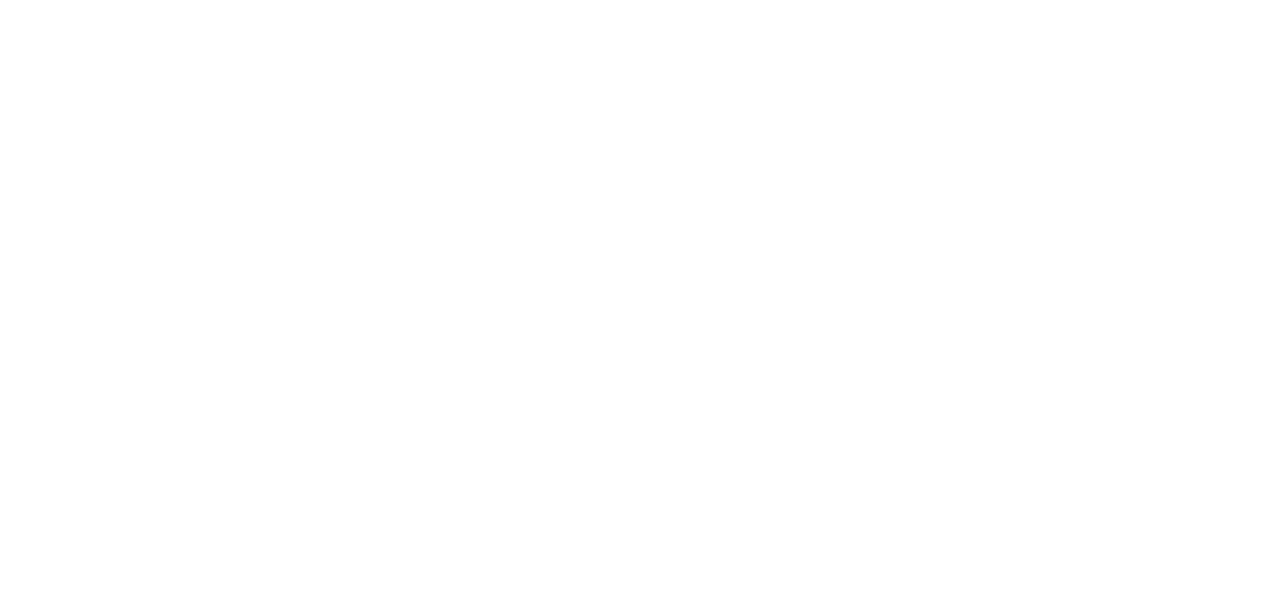
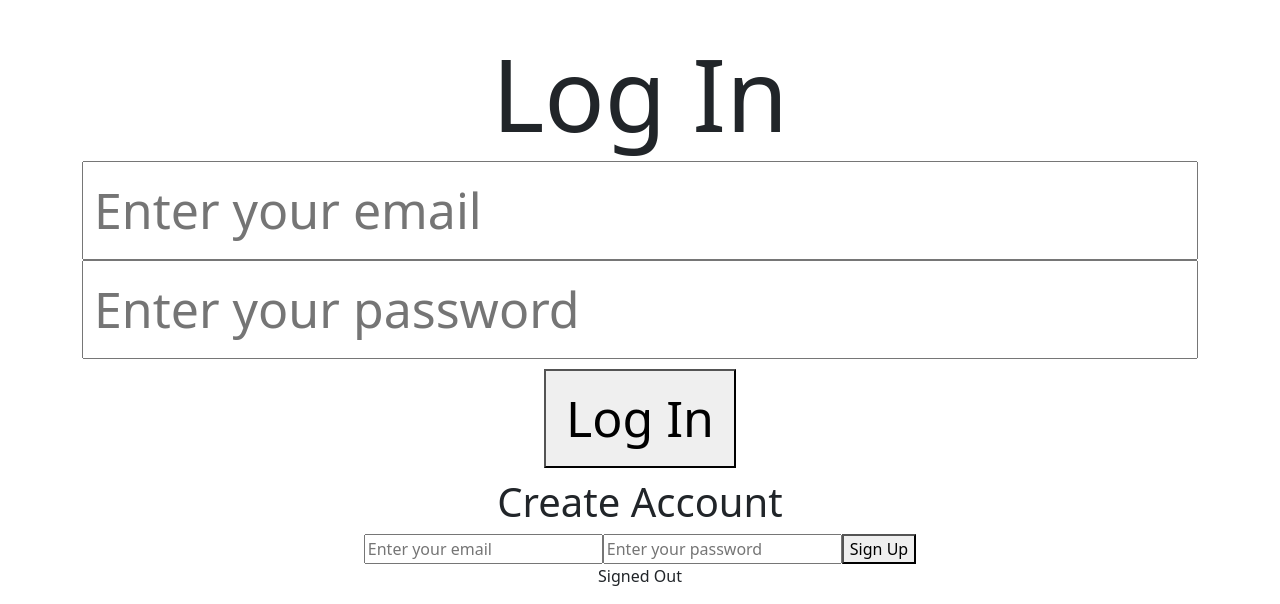
Before and after one commit to diegolorenzo12/HealthHub_MediHacks_2023, a React (Create React App) app in the folder Client/: page /signIn in a window 1280 px wide. Shown: the part 525-1129 px from the top of the page. Before the commit the page ends 800 px from the top, so only its background shows below. Built offline with nearby package versions, Linux system fonts and the light colour scheme; no server answers.

Commit message:
sing in/log in auth

```diff
--- a/Client/package.json
+++ b/Client/package.json
@@ -6,6 +6,7 @@
     "@testing-library/jest-dom": "^5.17.0",
     "@testing-library/react": "^13.4.0",
     "@testing-library/user-event": "^13.5.0",
+    "bootstrap": "^5.3.1",
     "firebase": "^10.3.1",
     "react": "^18.2.0",
     "react-dom": "^18.2.0",
--- a/Client/src/App.css
+++ b/Client/src/App.css
@@ -0,0 +1,38 @@
+.App {
+    text-align: center;
+  }
+
+  .App-logo {
+    height: 40vmin;
+    pointer-events: none;
+  }
+
+  @media (prefers-reduced-motion: no-preference) {
+    .App-logo {
+      animation: App-logo-spin infinite 20s linear;
+    }
+  }
+
+  .App-header {
+    background-color: #282c34;
+    min-height: 100vh;
+    display: flex;
+    flex-direction: column;
+    align-items: center;
+    justify-content: center;
+    font-size: calc(10px + 2vmin);
+    color: white;
+  }
+
+  .App-link {
+    color: #61dafb;
+  }
+
+  @keyframes App-logo-spin {
+    from {
+      transform: rotate(0deg);
+    }
+    to {
+      transform: rotate(360deg);
+    }
+  }
--- a/Client/src/App.js
+++ b/Client/src/App.js
@@ -1,7 +1,16 @@
-import "./App.css";
+import './App.css';
+import SignIn from './components/auth/SignIn';
+import SignUp from './components/auth/SignUp';
+import AuthDetails from './components/AuthDetails';
 
 function App() {
-  return <div className="App"></div>;
+  return (
+    <div className="App">
+      <SignIn />
+      <SignUp />
+      <AuthDetails />
+    </div>
+  );
 }
 
 export default App;
--- /dev/null
+++ b/Client/src/components/AuthDetails.jsx
@@ -0,0 +1,44 @@
+import { onAuthStateChanged, signOut } from "firebase/auth";
+import React, { useEffect, useState } from "react";
+import { auth } from "../firebase";
+
+const AuthDetails = () => {
+  const [authUser, setAuthUser] = useState(null);
+
+  useEffect(() => {
+    const listen = onAuthStateChanged(auth, (user) => {
+      if (user) {
+        setAuthUser(user);
+      } else {
+        setAuthUser(null);
+      }
+    });
+
+    return () => {
+      listen();
+    };
+  }, []);
+
+  const userSignOut = () => {
+    signOut(auth)
+      .then(() => {
+        console.log("sign out successful");
+      })
+      .catch((error) => console.log(error));
+  };
+
+  return (
+    <div>
+      {authUser ? (
+        <>
+          <p>{`Signed In as ${authUser.email}`}</p>
+          <button onClick={userSignOut}>Sign Out</button>
+        </>
+      ) : (
+        <p>Signed Out</p>
+      )}
+    </div>
+  );
+};
+
+export default AuthDetails;
--- /dev/null
+++ b/Client/src/components/auth/SignIn.jsx
@@ -0,0 +1,44 @@
+import { signInWithEmailAndPassword } from "firebase/auth";
+import React, { useState } from "react";
+import { auth } from "../../firebase";
+import 'bootstrap/dist/css/bootstrap.css';
+
+
+const SignIn = () => {
+  const [email, setEmail] = useState("");
+  const [password, setPassword] = useState("");
+
+  const signIn = (e) => {
+    e.preventDefault();
+    signInWithEmailAndPassword(auth, email, password)
+      .then((userCredential) => {
+        console.log(userCredential);
+      })
+      .catch((error) => {
+        console.log(error);
+      });
+  };
+
+  return (
+    <div className="sign-in-container" class = "container">
+      <form onSubmit={signIn}>
+        <h1 class="h1-1">Log In</h1>
+        <input className="SignIn"
+          type="email"
+          placeholder="Enter your email"
+          value={email}
+          onChange={(e) => setEmail(e.target.value)}
+        ></input>
+        <input className="SignIn"
+          type="password"
+          placeholder="Enter your password"
+          value={password}
+          onChange={(e) => setPassword(e.target.value)}
+        ></input>
+        <button className="SignIn" type="submit">Log In</button>
+      </form>
+    </div>
+  );
+};
+
+export default SignIn;
--- /dev/null
+++ b/Client/src/components/auth/SignUp.jsx
@@ -0,0 +1,44 @@
+import { createUserWithEmailAndPassword } from "firebase/auth";
+import React, { useState } from "react";
+import { auth } from "../../firebase";
+import 'bootstrap/dist/css/bootstrap.css';
+
+
+const SignUp = () => {
+  const [email, setEmail] = useState("");
+  const [password, setPassword] = useState("");
+
+  const signUp = (e) => {
+    e.preventDefault();
+    createUserWithEmailAndPassword(auth, email, password)
+      .then((userCredential) => {
+        console.log(userCredential);
+      })
+      .catch((error) => {
+        console.log(error);
+      });
+  };
+
+  return (
+    <div className="sign-in-container">
+      <form onSubmit={signUp}>
+        <h1>Create Account</h1>
+        <input
+          type="email"
+          placeholder="Enter your email"
+          value={email}
+          onChange={(e) => setEmail(e.target.value)}
+        ></input>
+        <input
+          type="password"
+          placeholder="Enter your password"
+          value={password}
+          onChange={(e) => setPassword(e.target.value)}
+        ></input>
+        <button type="submit">Sign Up</button>
+      </form>
+    </div>
+  );
+};
+
+export default SignUp;
--- a/Client/src/firebase.js
+++ b/Client/src/firebase.js
@@ -3,6 +3,9 @@
 import { getAuth } from "firebase/auth";
 
 // Your web app's Firebase configuration, replace it with your project keys
+
+console.log(process.env.firebaseapiKey);
+
 
 const firebaseConfig = {
   apiKey: process.env.firebaseapiKey,
@@ -14,6 +17,7 @@
   appId: process.env.firebaseappId,
 };
 
+
 // Initialize Firebase
 const app = initializeApp(firebaseConfig);
 
--- a/Client/src/index.css
+++ b/Client/src/index.css
@@ -0,0 +1,40 @@
+body {
+    margin: 0;
+    font-family: -apple-system, BlinkMacSystemFont, 'Segoe UI', 'Roboto', 'Oxygen',
+      'Ubuntu', 'Cantarell', 'Fira Sans', 'Droid Sans', 'Helvetica Neue',
+      sans-serif;
+    -webkit-font-smoothing: antialiased;
+    -moz-osx-font-smoothing: grayscale;
+  }
+
+  code {
+    font-family: source-code-pro, Menlo, Monaco, Consolas, 'Courier New',
+      monospace;
+  }
+
+  .container input {
+    display: block;
+    margin: 0 auto;
+    padding: 10px;
+    font-size: 50px;
+    width: 100%;
+
+  }
+
+
+  .container button {
+    display: inline-block;
+    margin: 10px auto;
+    padding: 10px 20px;
+    font-size: 50px;
+
+  }
+
+  .container{
+    text-align: center;
+  }
+
+  .h1-1{
+    font-size: 100px;
+    margin-top: 50%;
+  }
```
Also changed, not shown: 1 other file (tests, documents, lock files or other folders).
